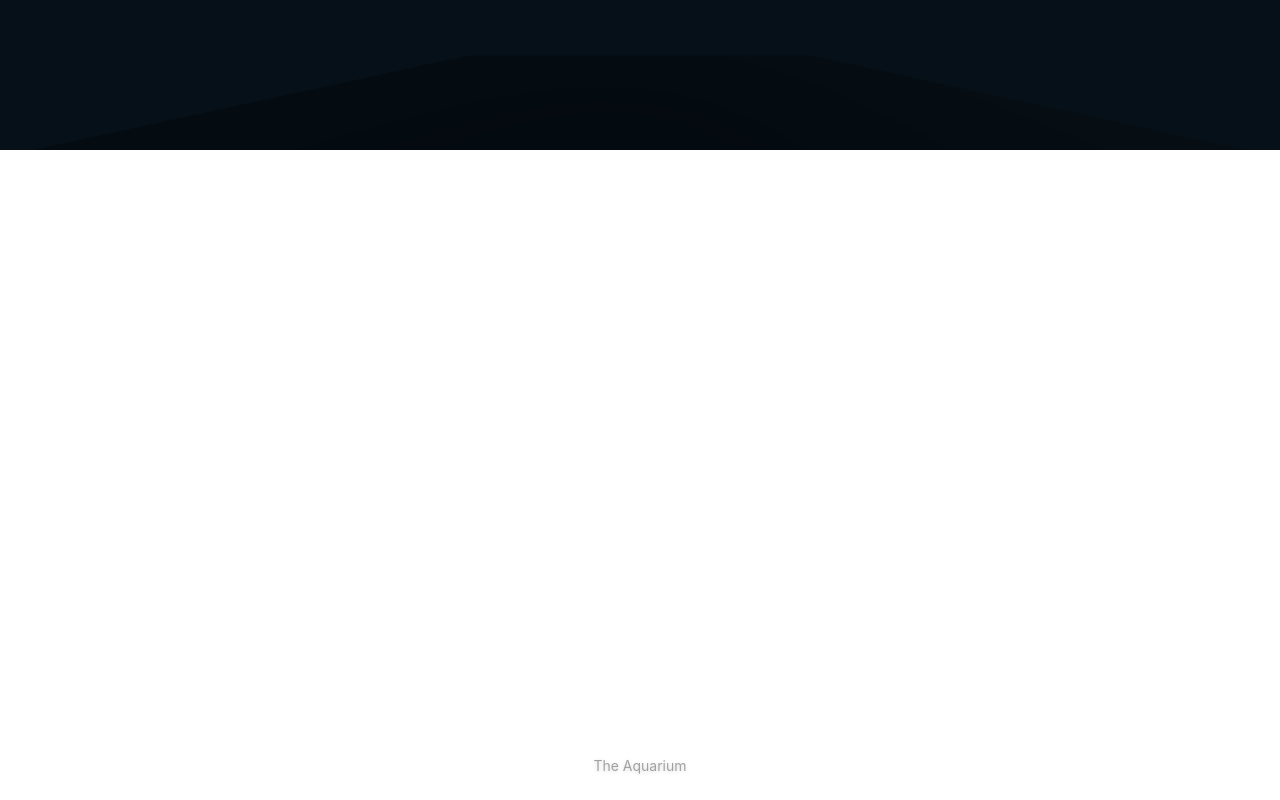
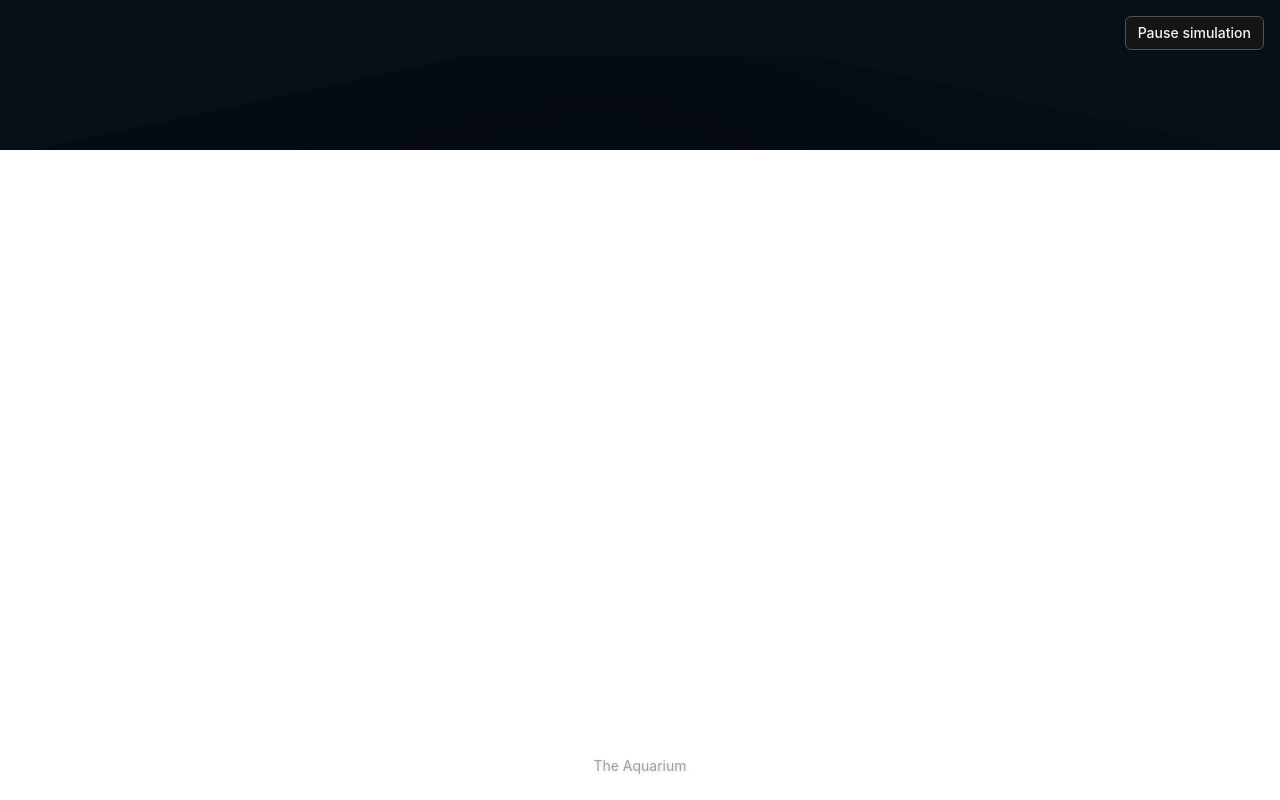
Before and after one commit to Michael-F-Bryan/the-aquarium, a React (Vite) app: page / in a window 1280 px wide. Built offline with nearby package versions, Linux system fonts and the light colour scheme.

Commit message:
feat: add pause toggle to freeze simulation and tank input
Introduce a clamped wall-clock to sim-day clock, React provider, R3F
frameloop stop while paused, and HUD controls with visible paused state.

```diff
--- a/src/App.tsx
+++ b/src/App.tsx
@@ -1,12 +1,43 @@
+import { SimulationClockProvider } from "./game/SimulationClockProvider";
+import { useSimulationClock } from "./game/simulationClockContext";
 import { TankScene } from "./tank/TankScene";
 
-export default function App() {
+function GameShell() {
+  const { paused, togglePause } = useSimulationClock();
   return (
     <div className="relative flex min-h-dvh flex-col">
-      <TankScene className="min-h-dvh w-full flex-1" />
+      <div className="pointer-events-auto absolute top-4 right-4 z-20 flex flex-col items-end gap-2">
+        <button
+          type="button"
+          className="rounded-md border border-neutral-600 bg-neutral-900/90 px-3 py-1.5 text-sm font-medium text-neutral-100 shadow-sm backdrop-blur-sm hover:bg-neutral-800"
+          aria-pressed={paused}
+          onClick={togglePause}
+        >
+          {paused ? "Resume simulation" : "Pause simulation"}
+        </button>
+        {paused ? (
+          <div
+            role="status"
+            aria-live="polite"
+            aria-label="Simulation paused"
+            className="rounded-md border border-amber-700/80 bg-amber-950/95 px-3 py-2 text-sm font-semibold tracking-wide text-amber-100 shadow-md"
+          >
+            Paused — world progression is frozen
+          </div>
+        ) : null}
+      </div>
+      <TankScene className="min-h-dvh w-full flex-1" paused={paused} />
       <p className="pointer-events-none absolute bottom-6 left-1/2 -translate-x-1/2 text-sm text-neutral-400 drop-shadow-sm">
         The Aquarium
       </p>
     </div>
   );
 }
+
+export default function App() {
+  return (
+    <SimulationClockProvider>
+      <GameShell />
+    </SimulationClockProvider>
+  );
+}
--- /dev/null
+++ b/src/game/SimulationClockProvider.tsx
@@ -0,0 +1,29 @@
+import { useCallback, useMemo, useState, type ReactNode } from "react";
+import { advanceClockByWallDelta, togglePause, type SimulationClockState } from "../sim/simulationClock";
+import { SimulationClockContext, type SimulationClockContextValue } from "./simulationClockContext";
+
+const initialClock: SimulationClockState = { paused: false, simDays: 0 };
+
+export function SimulationClockProvider({ children }: { children: ReactNode }) {
+  const [clock, setClock] = useState<SimulationClockState>(initialClock);
+
+  const advanceByWallDelta = useCallback((deltaWallSeconds: number) => {
+    setClock((c) => advanceClockByWallDelta(c, deltaWallSeconds));
+  }, []);
+
+  const handleTogglePause = useCallback(() => {
+    setClock((c) => togglePause(c));
+  }, []);
+
+  const value = useMemo(
+    (): SimulationClockContextValue => ({
+      paused: clock.paused,
+      simDays: clock.simDays,
+      togglePause: handleTogglePause,
+      advanceByWallDelta,
+    }),
+    [clock.paused, clock.simDays, handleTogglePause, advanceByWallDelta],
+  );
+
+  return <SimulationClockContext.Provider value={value}>{children}</SimulationClockContext.Provider>;
+}
--- /dev/null
+++ b/src/game/simulationClockContext.ts
@@ -0,0 +1,18 @@
+import { createContext, useContext } from "react";
+
+export type SimulationClockContextValue = {
+  paused: boolean;
+  simDays: number;
+  togglePause: () => void;
+  advanceByWallDelta: (deltaWallSeconds: number) => void;
+};
+
+export const SimulationClockContext = createContext<SimulationClockContextValue | null>(null);
+
+export function useSimulationClock(): SimulationClockContextValue {
+  const ctx = useContext(SimulationClockContext);
+  if (!ctx) {
+    throw new Error("useSimulationClock must be used within SimulationClockProvider");
+  }
+  return ctx;
+}
--- a/src/sim/index.ts
+++ b/src/sim/index.ts
@@ -16,3 +16,13 @@ export {
   registerFood,
 } from "./world";
 export type { FishKinematicsEntity, FoodPositionEntity } from "./world";
+export {
+  MAX_WALL_DELTA_SECONDS_PER_STEP,
+  WALL_SECONDS_PER_SIM_DAY,
+  advanceClockByWallDelta,
+  clampWallDeltaSeconds,
+  setPaused,
+  togglePause,
+  wallDeltaToSimDays,
+} from "./simulationClock";
+export type { SimulationClockState } from "./simulationClock";
--- /dev/null
+++ b/src/sim/simulationClock.ts
@@ -0,0 +1,40 @@
+/**
+ * Wall-clock ↔ in-game day conversion at default speed (see docs/the-game.md).
+ * Simulation progression uses this mapping from frame deltas.
+ */
+export const WALL_SECONDS_PER_SIM_DAY = 6.5;
+
+/** Max wall seconds applied per step to avoid huge leaps after stalls (implementation-decisions.md). */
+export const MAX_WALL_DELTA_SECONDS_PER_STEP = 0.25;
+
+export type SimulationClockState = {
+  paused: boolean;
+  simDays: number;
+};
+
+export function clampWallDeltaSeconds(deltaWallSeconds: number): number {
+  if (deltaWallSeconds <= 0) return 0;
+  return Math.min(deltaWallSeconds, MAX_WALL_DELTA_SECONDS_PER_STEP);
+}
+
+export function wallDeltaToSimDays(deltaWallSeconds: number): number {
+  return clampWallDeltaSeconds(deltaWallSeconds) / WALL_SECONDS_PER_SIM_DAY;
+}
+
+export function advanceClockByWallDelta(
+  clock: SimulationClockState,
+  deltaWallSeconds: number,
+): SimulationClockState {
+  if (clock.paused) return clock;
+  const simDays = clock.simDays + wallDeltaToSimDays(deltaWallSeconds);
+  return { ...clock, simDays };
+}
+
+export function togglePause(clock: SimulationClockState): SimulationClockState {
+  return { ...clock, paused: !clock.paused };
+}
+
+export function setPaused(clock: SimulationClockState, paused: boolean): SimulationClockState {
+  if (clock.paused === paused) return clock;
+  return { ...clock, paused };
+}
--- /dev/null
+++ b/src/tank/SimulationFrameBridge.tsx
@@ -0,0 +1,15 @@
+import { useFrame } from "@react-three/fiber";
+import { useSimulationClock } from "../game/simulationClockContext";
+
+/**
+ * Maps the R3F frame loop to simulation clock advances. Paused mode stops the
+ * canvas frameloop, so this hook does not run while paused.
+ */
+export function SimulationFrameBridge() {
+  const { paused, advanceByWallDelta } = useSimulationClock();
+  useFrame((_, delta) => {
+    if (paused) return;
+    advanceByWallDelta(delta);
+  });
+  return null;
+}
--- a/src/tank/TankScene.tsx
+++ b/src/tank/TankScene.tsx
@@ -8,18 +8,24 @@ import {
   TANK_FLOOR_Y,
   TANK_SCENE_BACKGROUND,
 } from "./tankCameraConstants";
+import { SimulationFrameBridge } from "./SimulationFrameBridge";
 
 const sceneBackground = new Color(TANK_SCENE_BACKGROUND);
 
 export type TankSceneProps = {
   className?: string;
+  /** When true, stops the render loop so the tank and simulation clock stay frozen. */
+  paused?: boolean;
 };
 
-export function TankScene({ className }: TankSceneProps) {
+export function TankScene({ className, paused = false }: TankSceneProps) {
+  const frameloop = paused ? "never" : "always";
+  const rootClass = [className, paused ? "pointer-events-none" : ""].filter(Boolean).join(" ");
   return (
-    <div className={className} data-testid="tank-scene-root">
+    <div className={rootClass} data-testid="tank-scene-root">
       <Canvas
         className="h-full w-full touch-none"
+        frameloop={frameloop}
         gl={{ antialias: true, alpha: false }}
         camera={{
           position: TANK_CAMERA_POSITION,
@@ -31,6 +37,7 @@ export function TankScene({ className }: TankSceneProps) {
           scene.background = sceneBackground;
         }}
       >
+        <SimulationFrameBridge />
         <ambientLight intensity={0.55} />
         <directionalLight position={[4, 6, 3]} intensity={0.85} />
         <mesh rotation={[-Math.PI / 2, 0, 0]} position={[0, TANK_FLOOR_Y, 0]}>
```
Also changed, not shown: 2 other files (tests, documents, lock files or other folders).
